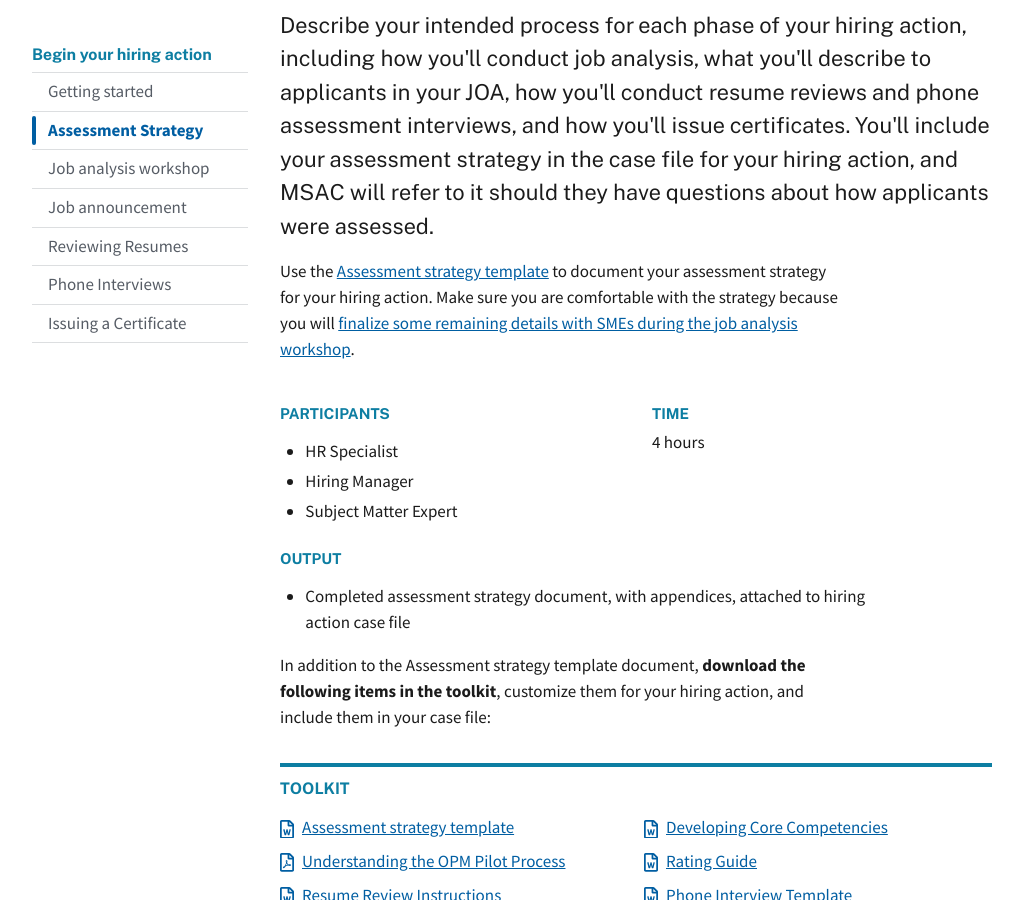
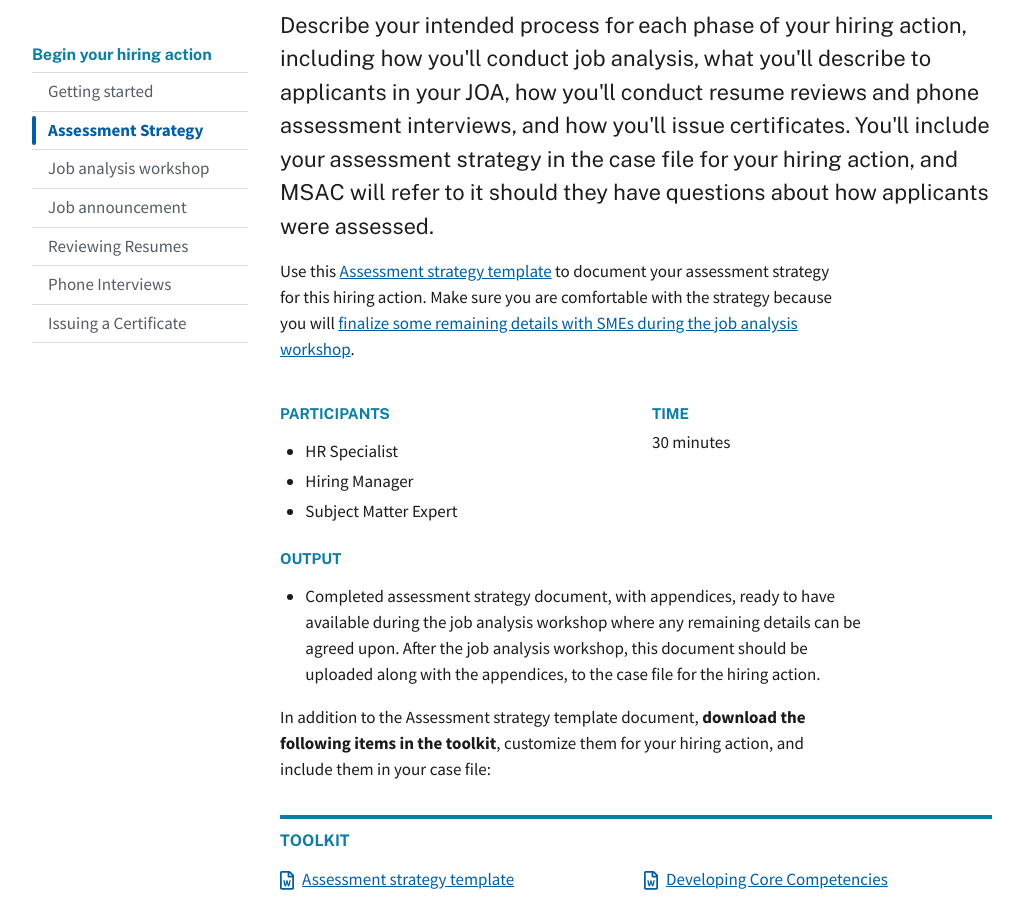
Before and after one commit to usds/SME-QA-Website, a Jekyll site: the page built from pages/phases/assessment-strategy/index.html, in a window 1280 px wide and 900 px high, scrolled down 340 px. Shown: the whole window, without its empty margins (128-1151 px from the left). Built offline with Jekyll 4.4.1, drawn with Linux system fonts in a browser that asks for light colours.

Commit message:
Slight revisions to the assessment strategy language and duration.

```diff
--- a/pages/phases/assessment-strategy/index.html
+++ b/pages/phases/assessment-strategy/index.html
@@ -7,16 +7,16 @@ phase: assessment-strategy
 title: Assessment Strategy
 intro: Describe your intended process for each phase of your hiring action, including how you'll conduct job analysis, what you'll describe to applicants in your JOA, how you'll conduct resume reviews and phone assessment interviews, and how you'll issue certificates. You'll include your assessment strategy in the case file for your hiring action, and MSAC will refer to it should they have questions about how applicants were assessed.
 roles: [hr, hiring-mgr, sme]
-duration: 4 hours
+duration: 30 minutes
 outputs:
-  - Completed assessment strategy document, with appendices, attached to hiring action case file
+  - Completed assessment strategy document, with appendices, ready to have available during the job analysis workshop where any remaining details can be agreed upon. After the job analysis workshop, this document should be uploaded along with the appendices, to the case file for the hiring action.
 ---
 
 <p class="usa-intro">
   {{ page.intro }}
 </p>
 <p>
-  Use the <a href="{{ site.baseurl }}/toolkit/assessment-strategy/assessment-strategy-template.docx" target="_blank">Assessment strategy template</a> to document your assessment strategy for your hiring action.  Make sure you are comfortable with the strategy because you will <a href="{{ site.baseurl }}/hiring-phases/job-analysis/">finalize some remaining details with SMEs during the job analysis workshop</a>.
+  Use this <a href="{{ site.baseurl }}/toolkit/assessment-strategy/assessment-strategy-template.docx" target="_blank">Assessment strategy template</a> to document your assessment strategy for this hiring action.  Make sure you are comfortable with the strategy because you will <a href="{{ site.baseurl }}/hiring-phases/job-analysis/">finalize some remaining details with SMEs during the job analysis workshop</a>.
 </p>
 {% include phase-meta.html %}
 <p>
```
Also changed, not shown: pages/changelog.md (+0 -2 lines).
